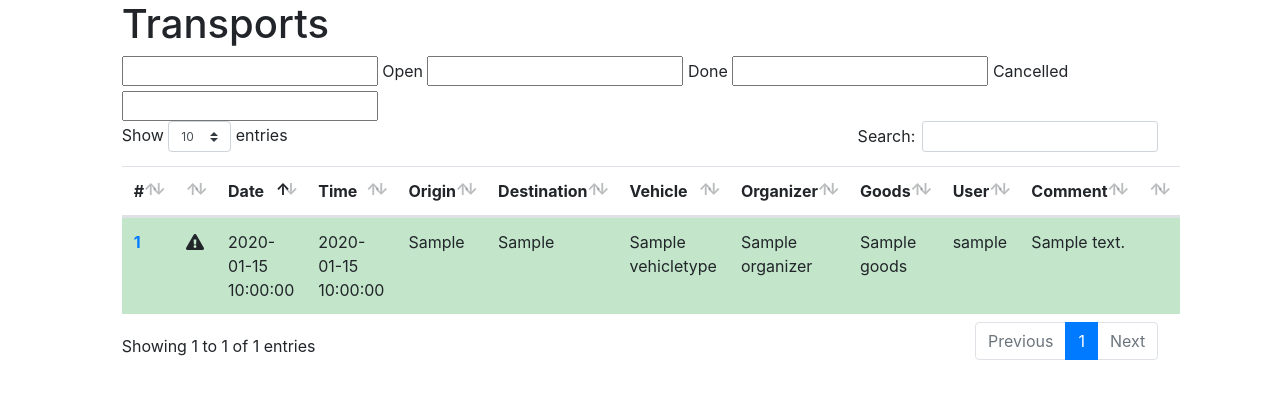
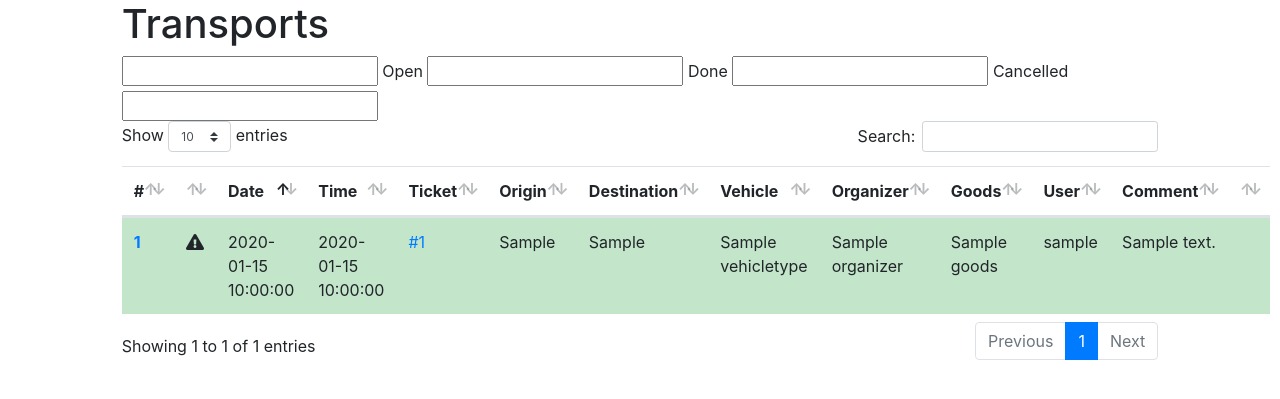
Before and after one commit to c3loc/transporte, a Python web app: template transporte/templates/transport_list.html in a window 1280 px wide. Shown: the part 56-455 px from the top of the page. Run offline with Jinja, Linux system fonts and the light colour scheme; the template is opened without the code that fills it: most values are stand-ins (such as "Sample title", 1, 10 or a date in 2020); form fields are guessed from the names that the template uses.

Commit message:
add ticket id and link

```diff
--- a/transporte/templates/transport_details.html
+++ b/transporte/templates/transport_details.html
@@ -3,6 +3,8 @@
 {% block content %}
 {% if transport %}
 <h1 class="page-header">Transport Details</h1>
+
+<p class="small">Ticket <a href="https://tickets.c3loc.de/#ticket/zoom/{{ transport.ticket_id }}" target="_blank">#{{ transport.ticket_id }}</a> </p>
 
 <div class="row">
     <div class="col-xs-3 col-sm-2">
--- a/transporte/templates/transport_list.html
+++ b/transporte/templates/transport_list.html
@@ -20,6 +20,7 @@
         <th scope="col"><i class="fas exclamation-triangle"></i></th>
         <th scope="col">Date</th>
         <th scope="col">Time</th>
+        <th scope="col">Ticket</th>
         <th scope="col">Origin</th>
         <th scope="col">Destination</th>
         <th scope="col">Vehicle</th>
@@ -43,6 +44,7 @@
     <td>{% if transport.needs_organization %}<i class="fas fa-exclamation-triangle"></i>{% endif %}</td>
     <td>{{ transport.date }}</td>
     <td>{{ transport.time }}</td>
+    <td><a href="https://tickets.c3loc.de/#ticket/zoom/{{ transport.ticket_id }}" target="_blank">#{{ transport.ticket_id }}</a></td>
     <td>{{ transport.location_from }}</td>
     <td>{{ transport.location_to }}</td>
     <td>{{ vehicletypes[transport.vehicle] }}</td>
```
